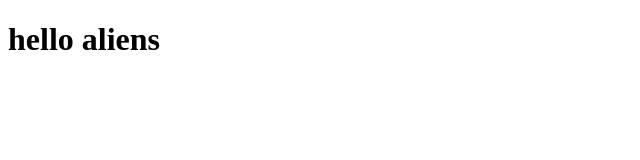
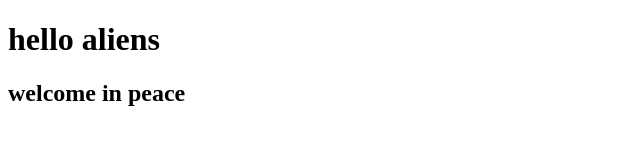
Before and after one commit to naveenmp1111/demo-repo, a plain HTML site: page index.html in a window 1280 px wide. Shown: the whole page, without its empty margins (0-640 px from the left). Drawn offline with Linux system fonts and the light colour scheme.

Commit message:
added welcom

```diff
--- a/index.html
+++ b/index.html
@@ -7,5 +7,7 @@
 </head>
 <body>
     <h1>hello aliens</h1>
+    <h2>welcome in peace</h2>
+
 </body>
 </html>
```
